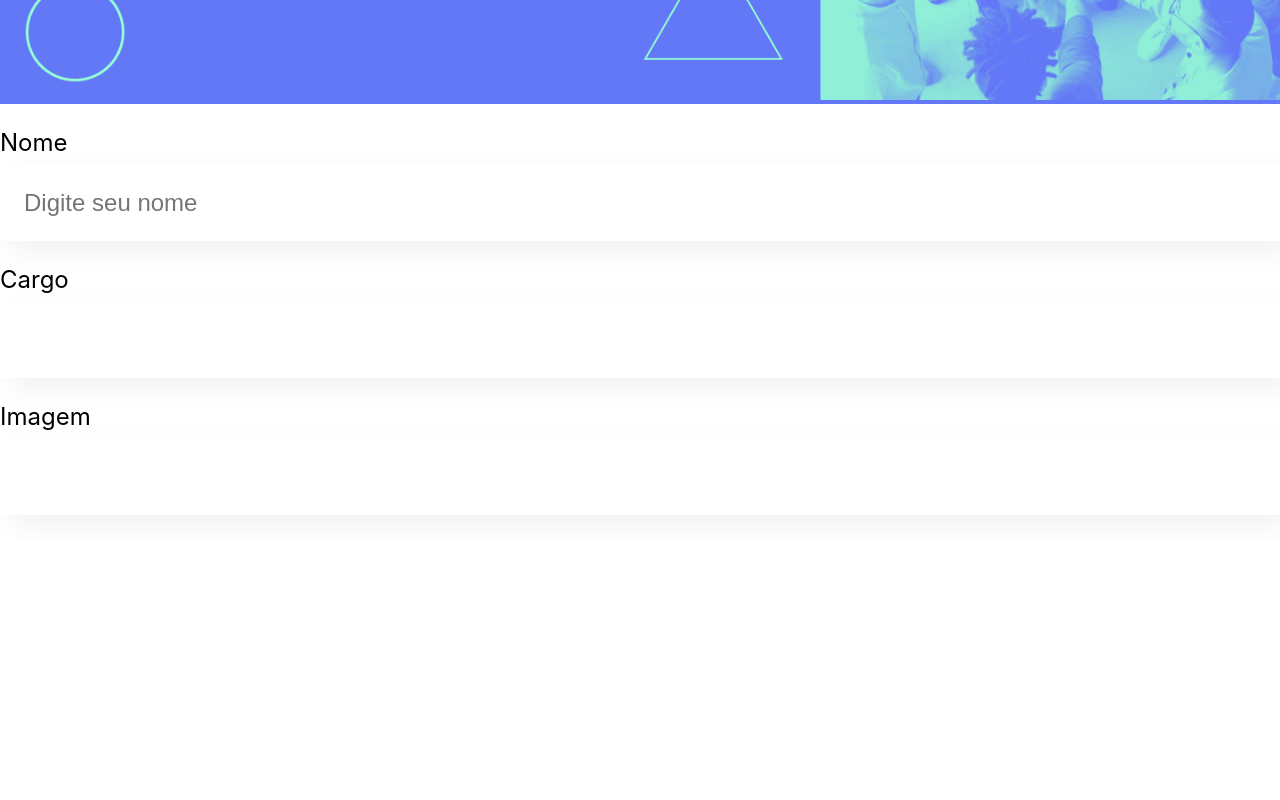
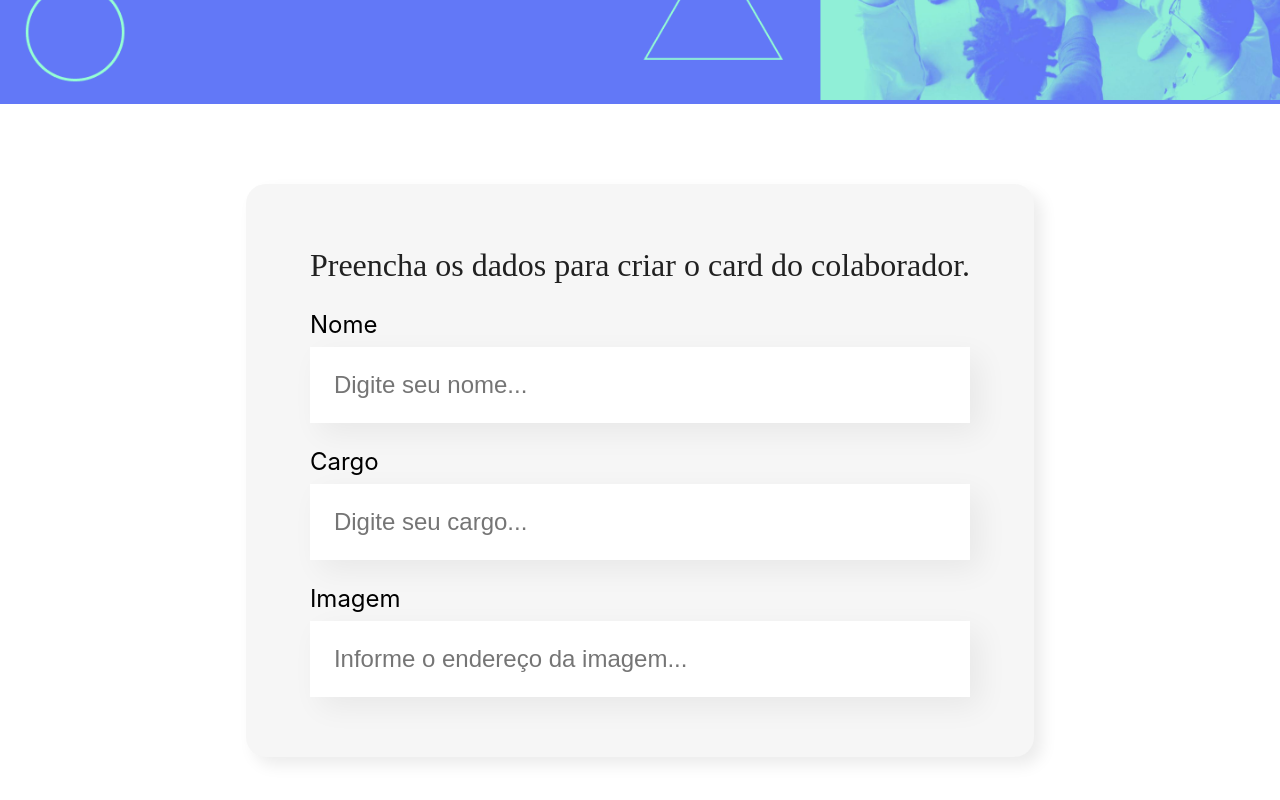
Before and after one commit to MahAzevedo/organo-react, a React (Create React App) app: page / in a window 1280 px wide. Shown: the part 394-1194 px from the top of the page. Before the commit the page ends 933 px from the top, so only its background shows below. Built offline with nearby package versions, Linux system fonts and the light colour scheme.

Commit message:
modified: componentes/campoTexto & New file:Formulario

```diff
--- a/src/App.js
+++ b/src/App.js
@@ -1,13 +1,11 @@
 import Banner from './componentes/Banner';
-import CampoTexto from './componentes/CampoTexto';
+import Formulario from './componentes/Formulario';
 
 function App() {
   return (
     <div className="App">
       <Banner />
-      <CampoTexto label="Nome" placeholder="Digite seu nome" />
-      <CampoTexto label="Cargo" />
-      <CampoTexto label="Imagem" />
+      <Formulario />
     </div>
   );
 }
--- a/src/componentes/CampoTexto/index.js
+++ b/src/componentes/CampoTexto/index.js
@@ -1,12 +1,15 @@
 import "./CampoTexto.css"
 
 const CampoTexto = (props) => {
+
+    const placeholderModificada = `${props.placeholder}...`
+
     return (
         <div className="campo-texto">
             <label>
-                { props.label }
+                {props.label}
             </label>
-            <input placeholder={props.placeholder} />
+            <input placeholder={placeholderModificada} />
         </div>
     )
 }
--- /dev/null
+++ b/src/componentes/Formulario/Formulario.css
@@ -0,0 +1,22 @@
+.formulario {
+    display: flex;
+    justify-content: center;
+    margin: 80px 0;
+}
+
+.formulario form {
+    max-width: 80%;
+    border-radius: 20px;
+    background: #F6F6F6;
+    box-shadow: 8px 8px 16px 0px rgba(0, 0, 0, 0.08);
+    padding: 36px 64px;
+}
+
+.formulario h2 {
+    color: #212121;
+    font-family: Prata;
+    font-size: 32px;
+    font-style: normal;
+    font-weight: 400;
+    line-height: normal;
+}
--- /dev/null
+++ b/src/componentes/Formulario/index.js
@@ -0,0 +1,17 @@
+import CampoTexto from '../CampoTexto';
+import './Formulario.css'
+
+const Formulario = () => {
+    return (
+        <section className="formulario">
+            <form>
+                <h2>Preencha os dados para criar o card do colaborador.</h2>
+                <CampoTexto label="Nome" placeholder="Digite seu nome" />
+                <CampoTexto label="Cargo" placeholder="Digite seu cargo" />
+                <CampoTexto label="Imagem" placeholder="Informe o endereço da imagem" />
+            </form>
+        </section>
+    )
+}
+
+export default Formulario;
```
